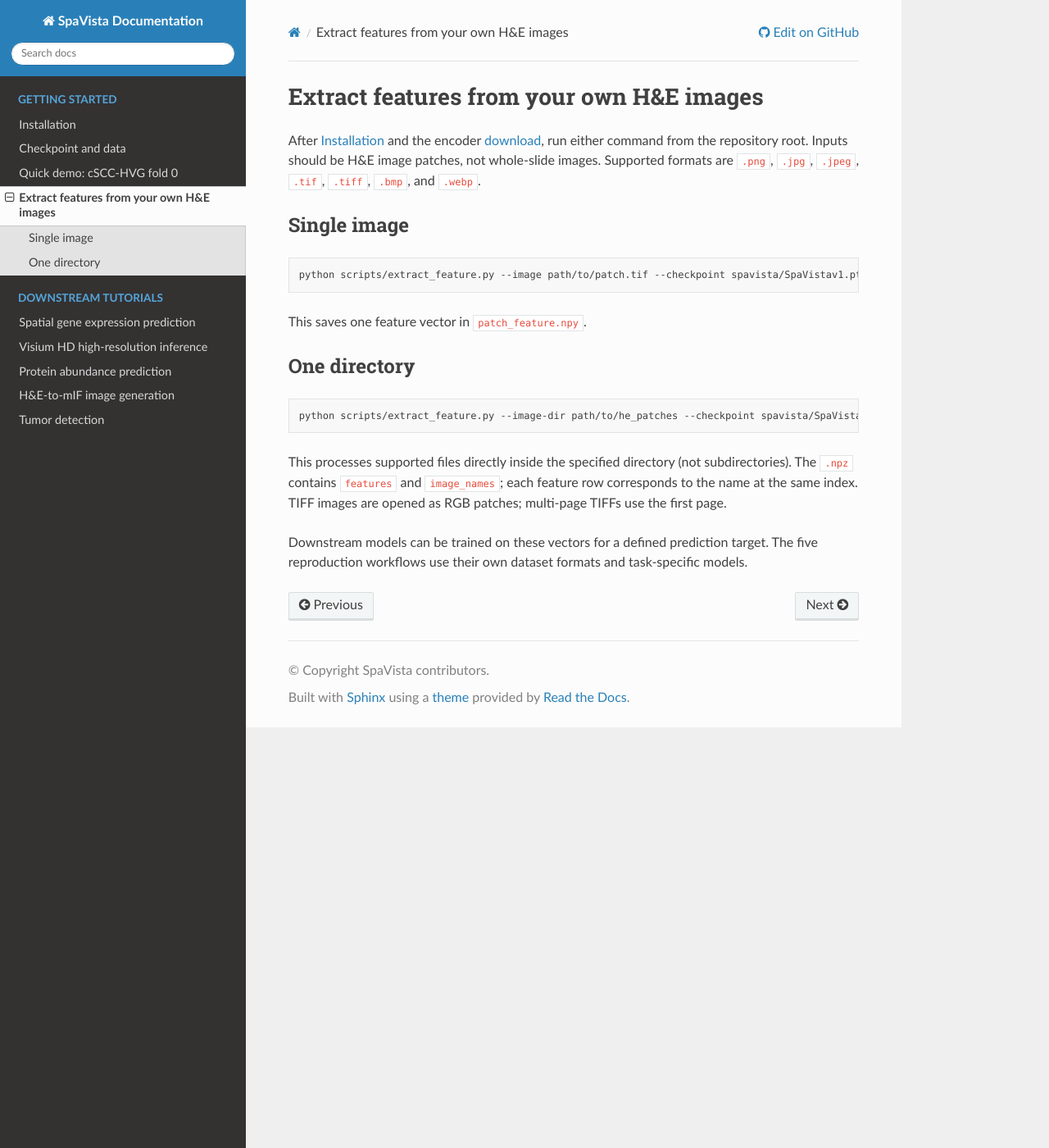
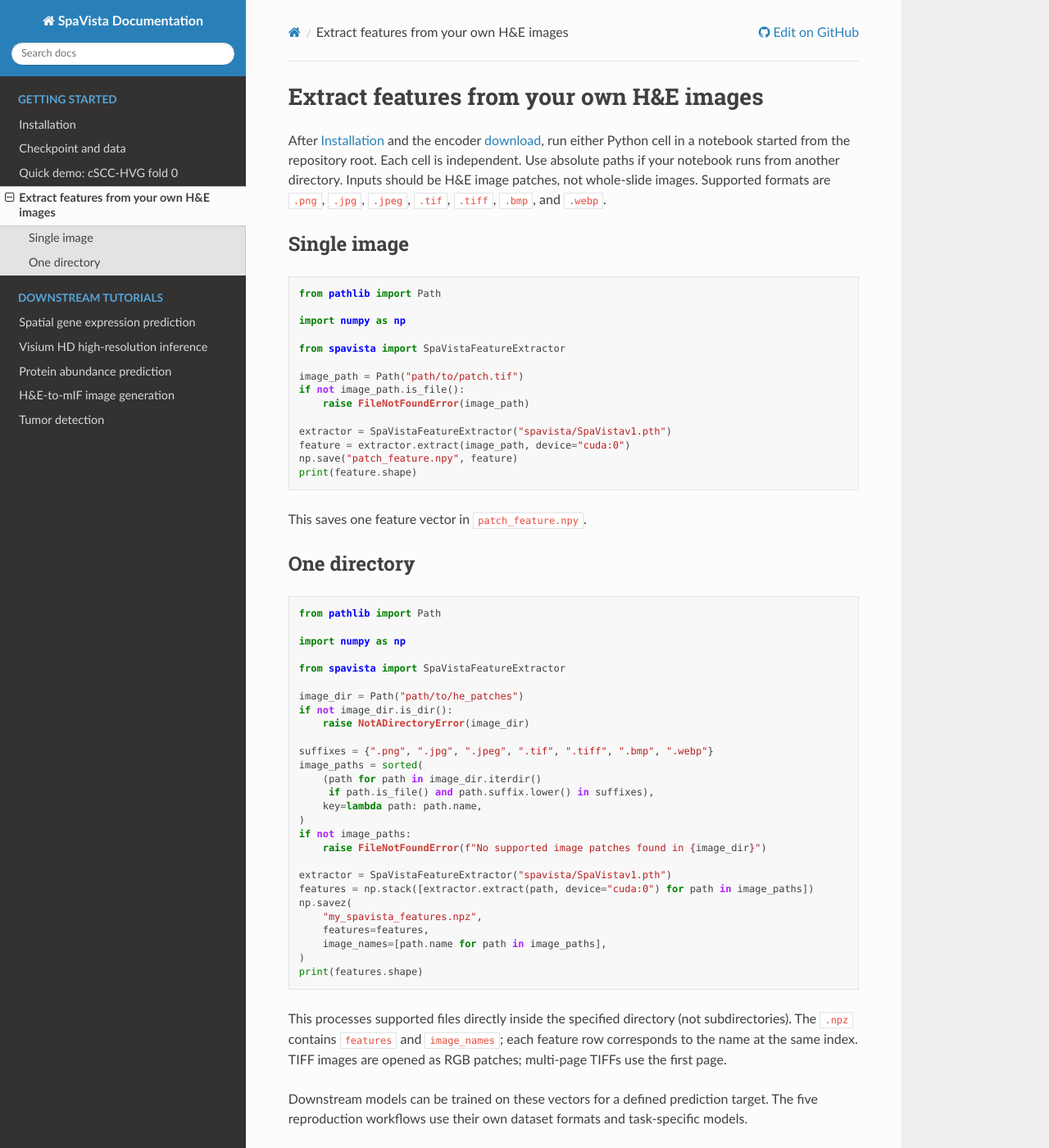
Before and after one commit to NingZhangCSUBio/SpaVista, a Sphinx documentation site: the page built from docs/feature_extraction.rst, in a window 1280 px wide and 1400 px high. Shown: the whole window at 82% size. Built offline with Sphinx 7.4.7 and the Read the Docs theme 3.1.0, drawn with Linux system fonts in a browser that asks for light colours.

Commit message:
Show notebook-style feature extraction examples

```diff
--- a/docs/feature_extraction.rst
+++ b/docs/feature_extraction.rst
@@ -1,23 +1,62 @@
 Extract features from your own H&E images
 =========================================
 
-After :doc:`installation` and the encoder :doc:`download <data>`, run either command from the repository root. Inputs should be H&E image patches, not whole-slide images. Supported formats are ``.png``, ``.jpg``, ``.jpeg``, ``.tif``, ``.tiff``, ``.bmp``, and ``.webp``.
+After :doc:`installation` and the encoder :doc:`download <data>`, run either Python cell in a notebook started from the repository root. Each cell is independent. Use absolute paths if your notebook runs from another directory. Inputs should be H&E image patches, not whole-slide images. Supported formats are ``.png``, ``.jpg``, ``.jpeg``, ``.tif``, ``.tiff``, ``.bmp``, and ``.webp``.
 
 Single image
 ------------
 
-.. code-block:: bash
+.. code-block:: python
 
-   python scripts/extract_feature.py --image path/to/patch.tif --checkpoint spavista/SpaVistav1.pth --output patch_feature.npy --device cuda:0
+   from pathlib import Path
+
+   import numpy as np
+
+   from spavista import SpaVistaFeatureExtractor
+
+   image_path = Path("path/to/patch.tif")
+   if not image_path.is_file():
+       raise FileNotFoundError(image_path)
+
+   extractor = SpaVistaFeatureExtractor("spavista/SpaVistav1.pth")
+   feature = extractor.extract(image_path, device="cuda:0")
+   np.save("patch_feature.npy", feature)
+   print(feature.shape)
 
 This saves one feature vector in ``patch_feature.npy``.
 
 One directory
 -------------
 
-.. code-block:: bash
+.. code-block:: python
 
-   python scripts/extract_feature.py --image-dir path/to/he_patches --checkpoint spavista/SpaVistav1.pth --output my_spavista_features.npz --device cuda:0
+   from pathlib import Path
+
+   import numpy as np
+
+   from spavista import SpaVistaFeatureExtractor
+
+   image_dir = Path("path/to/he_patches")
+   if not image_dir.is_dir():
+       raise NotADirectoryError(image_dir)
+
+   suffixes = {".png", ".jpg", ".jpeg", ".tif", ".tiff", ".bmp", ".webp"}
+   image_paths = sorted(
+       (path for path in image_dir.iterdir()
+        if path.is_file() and path.suffix.lower() in suffixes),
+       key=lambda path: path.name,
+   )
+   if not image_paths:
+       raise FileNotFoundError(f"No supported image patches found in {image_dir}")
+
+   extractor = SpaVistaFeatureExtractor("spavista/SpaVistav1.pth")
+   features = np.stack([extractor.extract(path, device="cuda:0") for path in image_paths])
+   np.savez(
+       "my_spavista_features.npz",
+       features=features,
+       image_names=[path.name for path in image_paths],
+   )
+   print(features.shape)
 
 This processes supported files directly inside the specified directory (not subdirectories). The ``.npz`` contains ``features`` and ``image_names``; each feature row corresponds to the name at the same index. TIFF images are opened as RGB patches; multi-page TIFFs use the first page.
 
```
